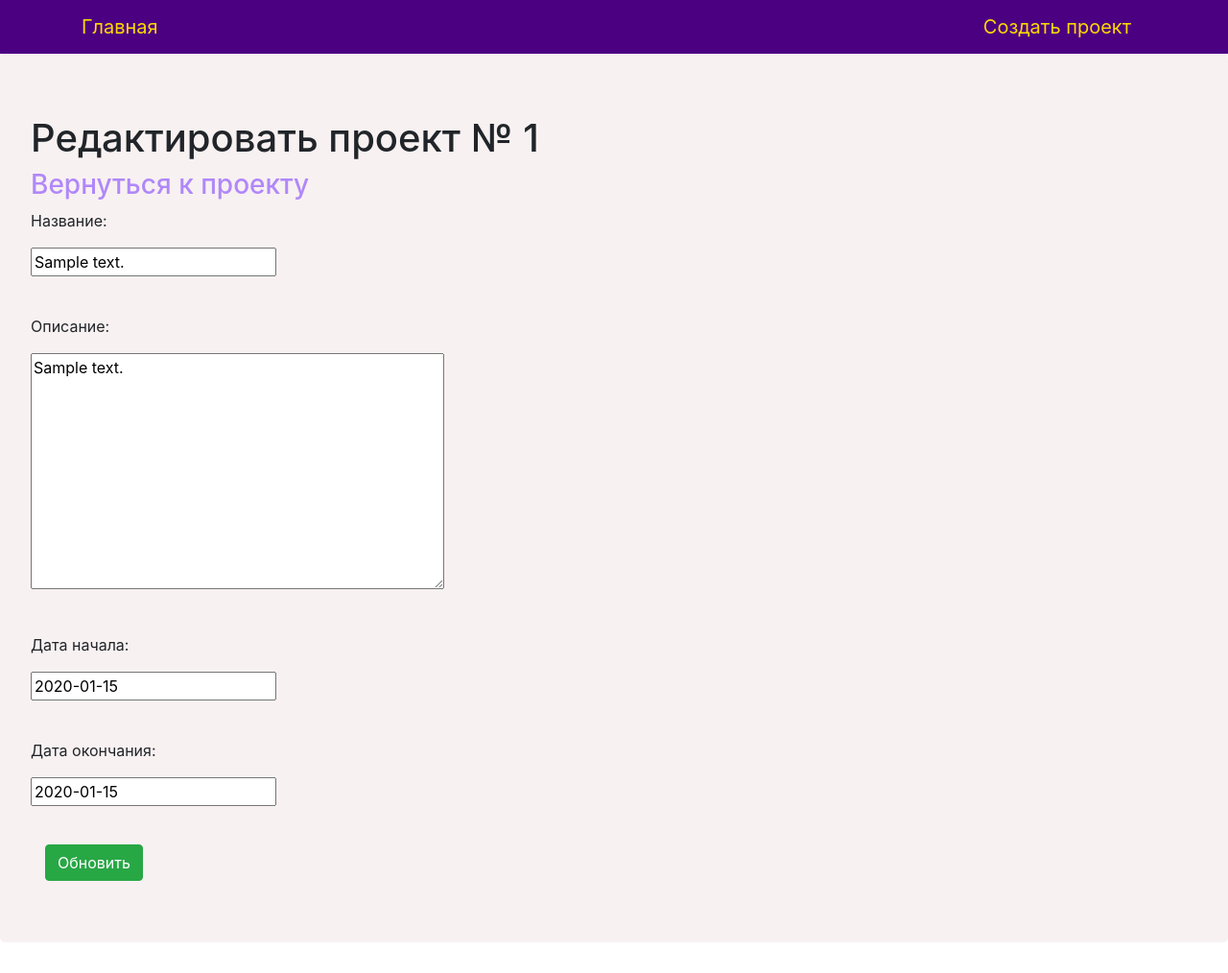
After one commit to azazellooo/homework49, a Django app: page /project/1/update in a window 1280 px wide. The commit adds this page. Shown: the whole page at 96% size. Run offline with Django 3.2, Linux system fonts and the light colour scheme; tables that the repository leaves empty hold one stand-in row (values such as "Sample post"); parts of the project's set-up code (start-up, migrations or seed data) failed here and were passed over.

Commit message:
добавлена страница обновления проекта

```diff
--- a/source/hello/urls.py
+++ b/source/hello/urls.py
@@ -17,12 +17,13 @@ from django.contrib import admin
 from django.urls import path
 
 from webapp.views.issue_views import IssueListView, IssueView, IssueCreateView, IssueDelete, IssueUpdate
-from webapp.views.project_views import ProjectListView, ProjectDetailView, ProjectCreateView
+from webapp.views.project_views import ProjectListView, ProjectDetailView, ProjectCreateView, ProjectUpdateView
 
 urlpatterns = [
     path('admin/', admin.site.urls),
     path('', ProjectListView.as_view(), name='project-list'),
     path('project/<int:pk>/', ProjectDetailView.as_view(), name='project-view'),
+    path('project/<int:pk>/update', ProjectUpdateView.as_view(), name='project-update'),
     path('project/add', ProjectCreateView.as_view(), name='project-create'),
     path('issue/<int:pk>/', IssueView.as_view(), name='issue-view'),
     path('<int:pk>/issue/add/', IssueCreateView.as_view(), name='issue-create'),
--- a/source/webapp/models.py
+++ b/source/webapp/models.py
@@ -18,7 +18,7 @@ class Status(models.Model):
 
 class Project(models.Model):
     started_at = models.DateField(verbose_name='Дата начала')
-    finished_at = models.DateField(verbose_name='Дата окончения', blank=True, null=True)
+    finished_at = models.DateField(verbose_name='Дата окончания', blank=True, null=True)
     summary = models.CharField(max_length=130, verbose_name='Название')
     description = models.TextField(max_length=5000, verbose_name='Описание')
 
--- /dev/null
+++ b/source/webapp/templates/project/update.html
@@ -0,0 +1,13 @@
+{% extends 'base.html' %}
+
+{% block content %}
+    <div class="jumbotron" style="background-color: #f8f1f1">
+    <h1>Редактировать проект № {{ project.id }}</h1>
+        <h3><a style="color: #b088f9" href="{% url 'project-view' project.id %}">Вернуться к проекту</a></h3>
+    <form action="{% url "project-update" project.id %}" method="post">
+        {% include "partial/form.html" %}
+        <div class="col-sm-10">
+          <input class="btn btn-success" type="submit" value="Обновить"/>
+        </div>
+    </div>
+{% endblock content %}
--- a/source/webapp/templates/project/view.html
+++ b/source/webapp/templates/project/view.html
@@ -5,6 +5,7 @@
     <h1>{{ project.summary }}</h1>
         <p>{{ project.description }}</p>
         <p style="color: darkorchid">Старт: {{ project.started_at }}</p>
+    <a class="btn btn-success btn-lg" href="{% url "project-update" project.id %}">Редактировать проект</a>
     <a class="btn btn-warning btn-lg" href="{% url "issue-create" project.id %}">добавить задачу</a>
     {% if not project.issue.all %}
         <h2>Задач нет.</h2>
--- a/source/webapp/views/__init__.py
+++ b/source/webapp/views/__init__.py
@@ -6,4 +6,4 @@ from webapp.views.issue_views import (
     IssueDelete,
     )
 
-from webapp.views.project_views import ProjectListView, ProjectDetailView, ProjectCreateView
+from webapp.views.project_views import ProjectListView, ProjectDetailView, ProjectCreateView, ProjectUpdateView
--- a/source/webapp/views/project_views.py
+++ b/source/webapp/views/project_views.py
@@ -1,4 +1,5 @@
-from django.views.generic import ListView, DetailView, CreateView
+from django.views.generic import ListView, DetailView, CreateView, UpdateView
+from django.shortcuts import reverse
 
 from webapp.models import Project
 from webapp.forms import ProjectForm
@@ -20,3 +21,13 @@ class ProjectCreateView(CreateView):
     template_name = 'project/create.html'
     form_class = ProjectForm
     success_url = '/projects'
+
+
+class ProjectUpdateView(UpdateView):
+    form_class = ProjectForm
+    template_name = 'project/update.html'
+    model = Project
+    context_object_name = 'project'
+
+    def get_success_url(self):
+        return reverse('project-view', kwargs={'pk': self.kwargs.get('pk')})
```
